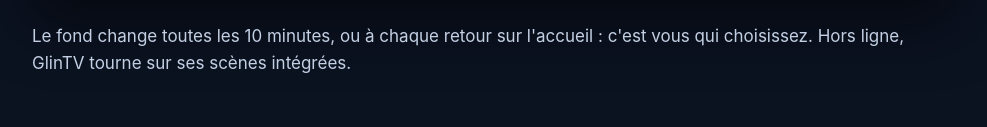
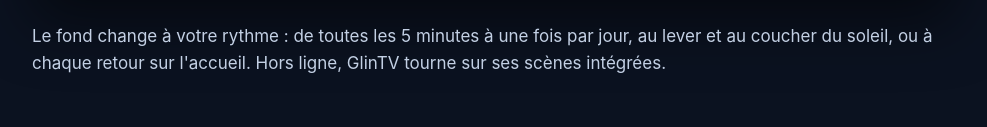
Before and after one commit to NoktuaLabs/NoktuaLabs.github.io, a plain HTML site: page glintv/index.html in a window 1280 px wide. Shown: the part 1480-1607 px from the top of the page, without its empty margins (146-1133 px from the left). Drawn offline with Linux system fonts and the light colour scheme.

Commit message:
GlinTV : fond à votre rythme (fréquences de la 1.9), image des étapes à jour
Co-Authored-By: Claude Opus 5.5 <noreply@anthropic.com>

```diff
--- a/glintv/index.html
+++ b/glintv/index.html
@@ -42,7 +42,7 @@
 <p class="intro">GlinTV remplace l'écran d'accueil de votre TV Android. À la place des rangées de vignettes : une grande photo, l'heure en verre qui passe derrière les montagnes, la météo du jour et vos apps dans un dock.</p>
 <h2 id="comment-ca-marche">Comment ça marche</h2>
 <img class="etapes" loading="lazy" src="images/etapes.jpg" alt="Trois étapes : installer, se laisser guider, profiter">
-<p>Le fond change toutes les 10 minutes, ou à chaque retour sur l'accueil : c'est vous qui choisissez. Hors ligne, GlinTV tourne sur ses scènes intégrées.</p>
+<p>Le fond change à votre rythme : de toutes les 5 minutes à une fois par jour, au lever et au coucher du soleil, ou à chaque retour sur l'accueil. Hors ligne, GlinTV tourne sur ses scènes intégrées.</p>
 <h2 id="ce-qu-il-sait-faire">Ce qu&#x27;il sait faire</h2>
 <div class="atouts"><div class="atout"><img loading="lazy" src="images/atout-profondeur.jpg" alt="L'heure derrière un volcan"><br><b>L'heure derrière le relief</b><br>L'horloge en verre se glisse derrière les sommets, les clochers, les toits. Sur les photos en ligne aussi : GlinTV repère le ciel sur la TV elle-même et place l'heure là où la photo s'y prête.</div><div class="atout"><img loading="lazy" src="images/atout-saisons.jpg" alt="Trois paysages : hiver, été, automne"><br><b>Un nouveau paysage, encore et encore</b><br>Paysages et villes intégrés, image du jour de Bing, photos de Wallhaven et de Reddit : vous cochez vos sources, GlinTV les mélange. Et quelques surprises certains jours.</div><div class="atout"><img loading="lazy" src="images/atout-meteo.jpg" alt="Neige sur un lac de montagne"><br><b>La météo s'invite</b><br>Pluie, neige, brouillard ou orage : l'effet suit la météo réelle de votre lieu. La neige s'accumule sur le dock, les gouttes y perlent. Un réglage suffit pour tout couper.</div><div class="atout"><img loading="lazy" src="images/atout-dock.jpg" alt="Le dock et ses réglages"><br><b>Un dock à votre goût</b><br>Vos apps favorites dans une rangée de verre. Couleur et style de la sélection, forme des tuiles, animation au lancement : tout se règle à la télécommande. Les autres apps restent sous « toutes les applis ».</div></div>
 <p><b>Et aussi</b> : un mode sombre qui baisse l'écran en douceur le soir, un panneau d'accès rapide (Image, Son, Entrées, Bluetooth et vos notifications) et, si vous l'activez, la recherche automatique des mises à jour.</p>
```
Also changed, not shown: glintv/images/etapes.jpg.
